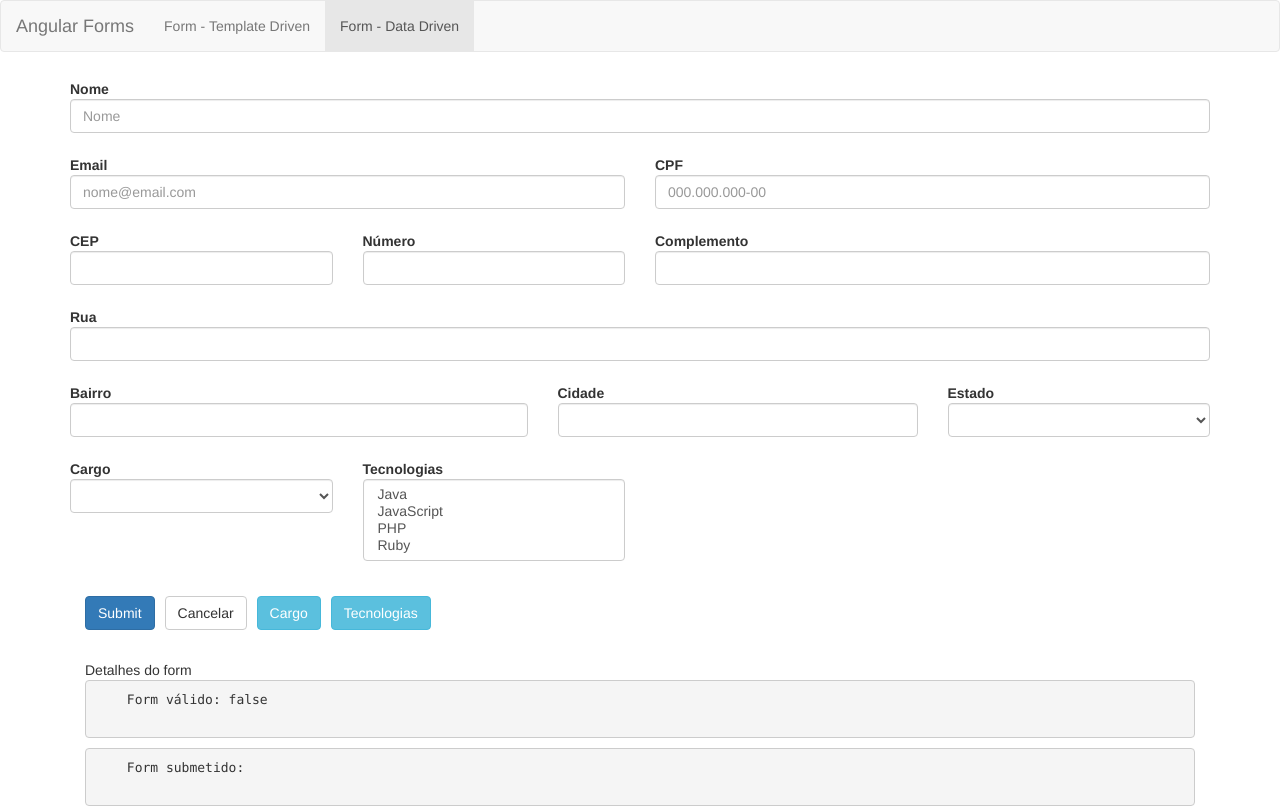
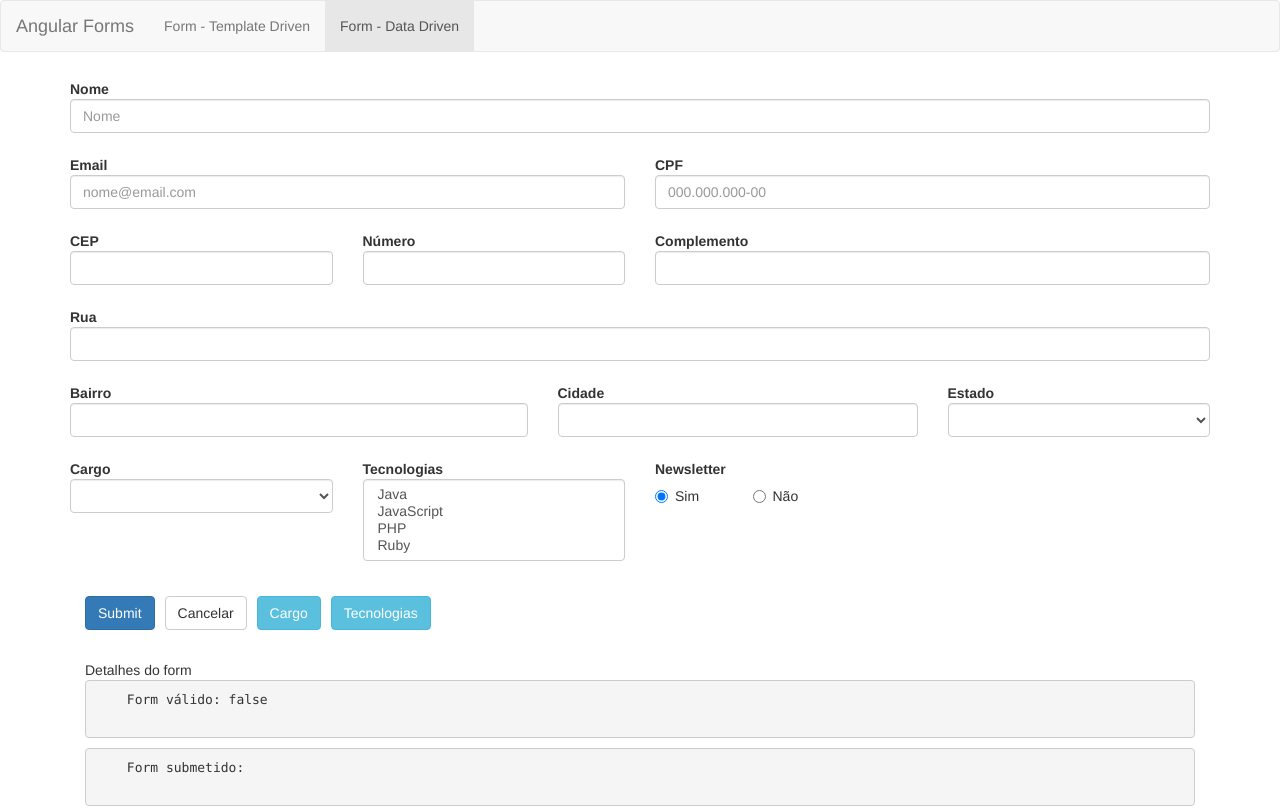
Before and after one commit to pierbotteroweb/angular-loiane-forms, an Angular app in the folder forms/: page /dataForm in a window 1280 px wide. Shown: the top 808 px of the page. Built offline with nearby package versions, Linux system fonts and the light colour scheme.

Commit message:
Aula 105 - Usando inputs do tipo radio butons em formulatios reativos

```diff
--- a/forms/src/app/data-form/data-form.component.html
+++ b/forms/src/app/data-form/data-form.component.html
@@ -116,19 +116,29 @@
   </div>
 
   <div class="form-group">
-    <div class="col-md-3">
+    <div class="col-md-3" ngClass="aplicaCssErro('cargo')">
       <label for="cargo" class="control-label">Cargo</label>
       <select formControlName="cargo" class="form-control"
       autocomplete="nocomplete" [compareWith]="compararCargos">
       <option *ngFor="let cargo of cargos" [ngValue]="cargo" >{{cargo.desc}}</option>
     </select>
     </div>
-    <div class="col-md-3">
+    <div class="col-md-3" ngClass="aplicaCssErro('tecnologias')">
       <label for="tecnologias" class="control-label">Tecnologias</label>
       <select multiple formControlName="tecnologias" class="form-control"
       autocomplete="nocomplete">
       <option *ngFor="let tecnologia of tecnologias" [value]="tecnologia.nome" >{{tecnologia.desc}}</option>
     </select>
+    </div>
+    <div class="col-md-3" ngClass="aplicaCssErro('newsletter')">
+      <label for="newsletter" class="control-label">Newsletter</label>
+      <div id="newsletter" class="row">
+        <div class="col-sm-4" *ngFor="let item of newsletterOp">
+          <label class="radio-inline">
+            <input type='radio' [value]='item.valor' formControlName="newsletter" />{{item.desc}}
+          </label>
+        </div>
+      </div>
     </div>
   </div>
 
--- a/forms/src/app/data-form/data-form.component.ts
+++ b/forms/src/app/data-form/data-form.component.ts
@@ -19,6 +19,7 @@ export class DataFormComponent implements OnInit {
   estados: Observable <EstadoBr[]>
   cargos:any[]
   tecnologias: any[]
+  newsletterOp: any[]
 
   constructor(private formBuilder: FormBuilder,
               private http: Http,
@@ -30,6 +31,7 @@ export class DataFormComponent implements OnInit {
     this.estados = this.dropdownService.getEstadosBr()
     this.cargos = this.dropdownService.getCargos()
     this.tecnologias = this.dropdownService.getTecnologias()
+    this.newsletterOp = this.dropdownService.getNewsletter()
 
 
     // this.dropdownService.getEstadosBr()
@@ -57,7 +59,8 @@ export class DataFormComponent implements OnInit {
         estado: [null,Validators.required]
       }),
       cargo: [null],
-      tecnologias: [null]
+      tecnologias: [null],
+      newsletter: ['s']
     })
 
 
--- a/forms/src/app/shared/services/dropdown.service.ts
+++ b/forms/src/app/shared/services/dropdown.service.ts
@@ -31,4 +31,11 @@ export class DropdownService {
       {nome: 'ruby', desc: 'Ruby'}
     ]
   }
+
+  getNewsletter(){
+    return [
+      {valor: 's', desc: 'Sim'},
+      {valor: 'n', desc: 'Não'}
+    ]
+  }
 }
```
